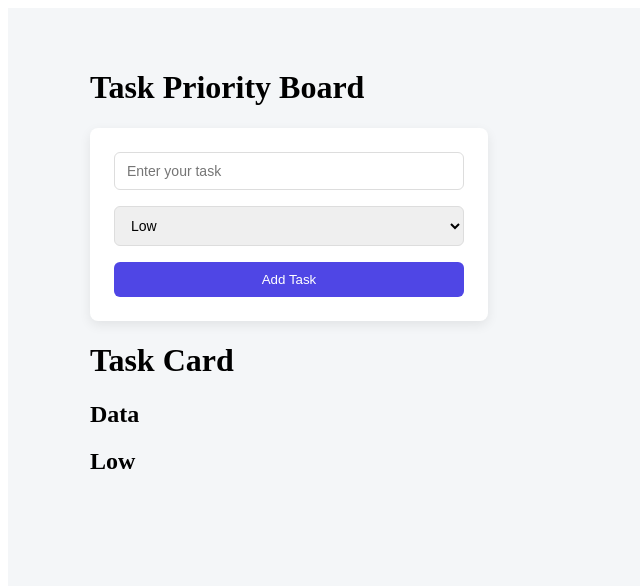
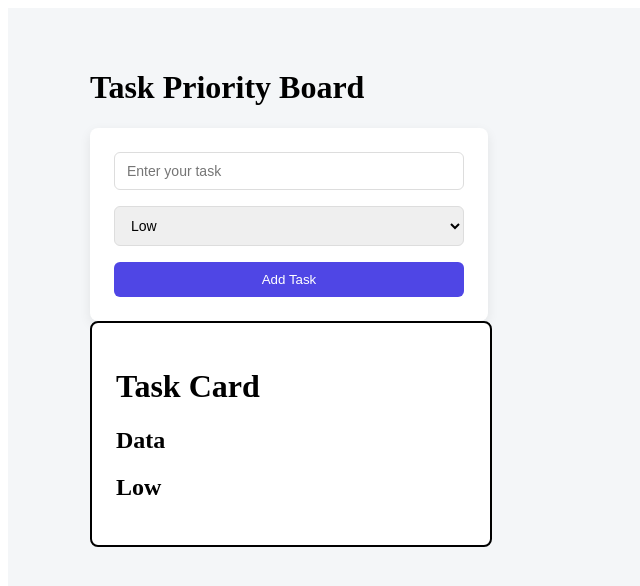
Before and after one commit to muskan-chouhan/react, a React (Vite) app in the folder 39-project-task-board/: page / in a window 1280 px wide. Shown: the top 586 px of the page, without its empty margins (0-640 px from the left). Built offline with nearby package versions, Linux system fonts and the light colour scheme.

Commit message:
add desgin in showcards

```diff
--- a/39-project-task-board/src/ShowTaskCard.jsx
+++ b/39-project-task-board/src/ShowTaskCard.jsx
@@ -8,11 +8,11 @@ import styled from 'styled-components'
     `
 const ShowCard = () => {
     return (
-            <div>
+            <Container>
                 <h1>Task Card</h1>
                 <h2>Data</h2>
                 <h2>Low</h2><span></span>
-            </div>
+            </Container>
 
     )
 }
```
